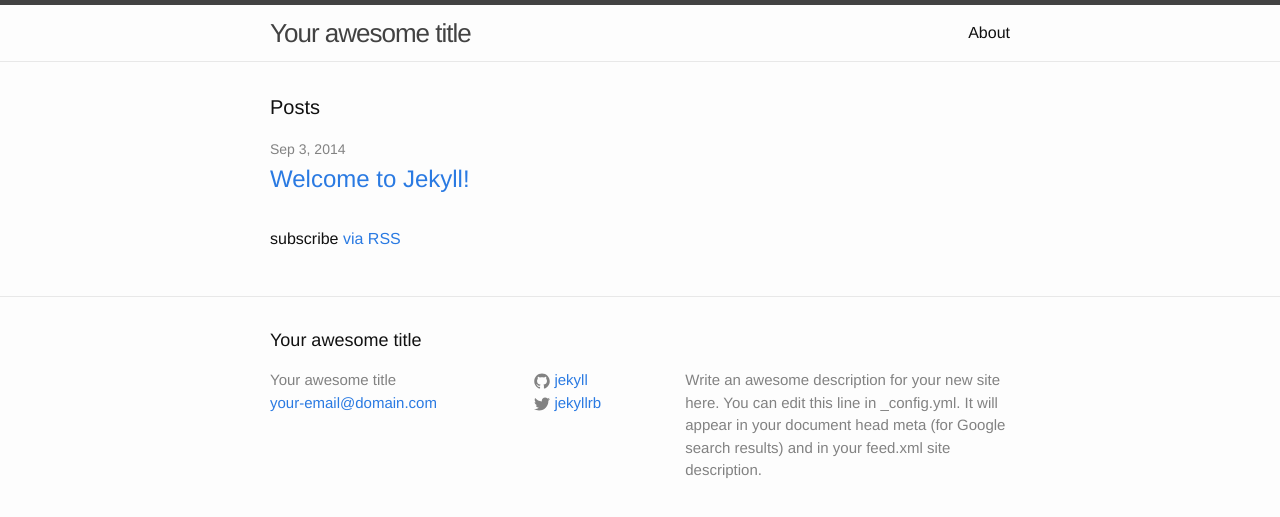
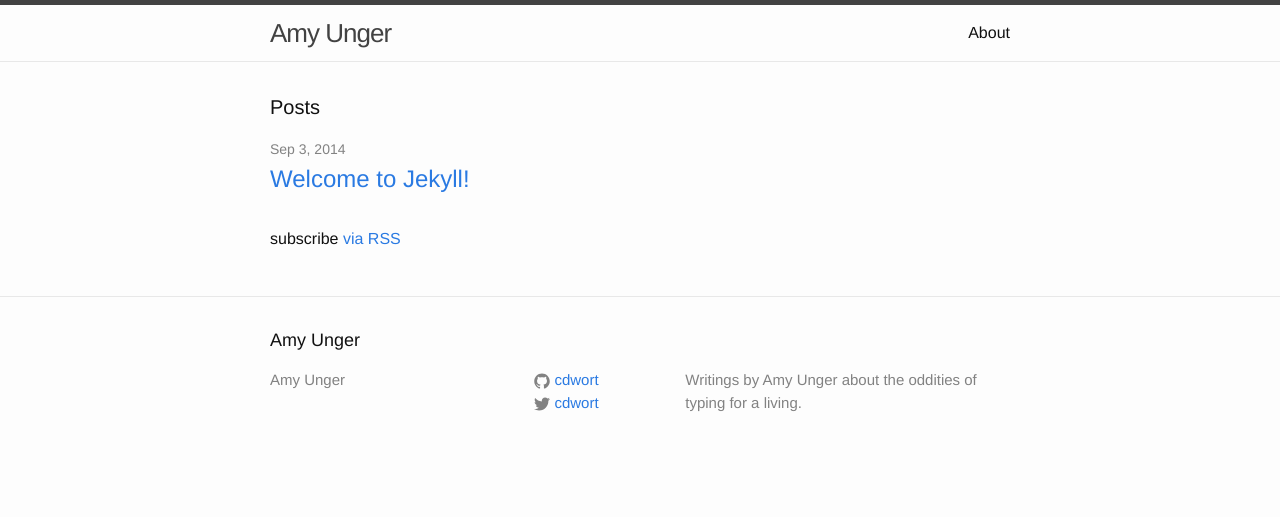
Before and after one commit to scottbartell/cdwort.github.io, a Jekyll site: the page built from index.html, in a window 1280 px wide. Shown: the top 517 px of the page. Built offline with Jekyll 4.4.1, drawn with Linux system fonts in a browser that asks for light colours; the list of posts is cut into pages by our own code.

Commit message:
Configuration

```diff
--- a/_config.yml
+++ b/_config.yml
@@ -1,14 +1,15 @@
 # Site settings
-title: Your awesome title
-email: your-email@domain.com
-description: > # this means to ignore newlines until "baseurl:"
-  Write an awesome description for your new site here. You can edit this
-  line in _config.yml. It will appear in your document head meta (for
-  Google search results) and in your feed.xml site description.
-baseurl: "" # the subpath of your site, e.g. /blog/
-url: "http://yourdomain.com" # the base hostname & protocol for your site
-twitter_username: jekyllrb
-github_username:  jekyll
+title: Amy Unger
+description: >
+  Writings by Amy Unger about the oddities of typing for a living.
+baseurl: ""
+url: "http://amyunger.com"
+twitter_username: cdwort
+github_username:  cdwort
 
 # Build settings
 markdown: kramdown
+auto: true
+server: true
+paginate: 10
+exclude: ["Gemfile", "Gemfile.lock", "README.md", 'sass', 'watch.sh', 'style.scss']
```
